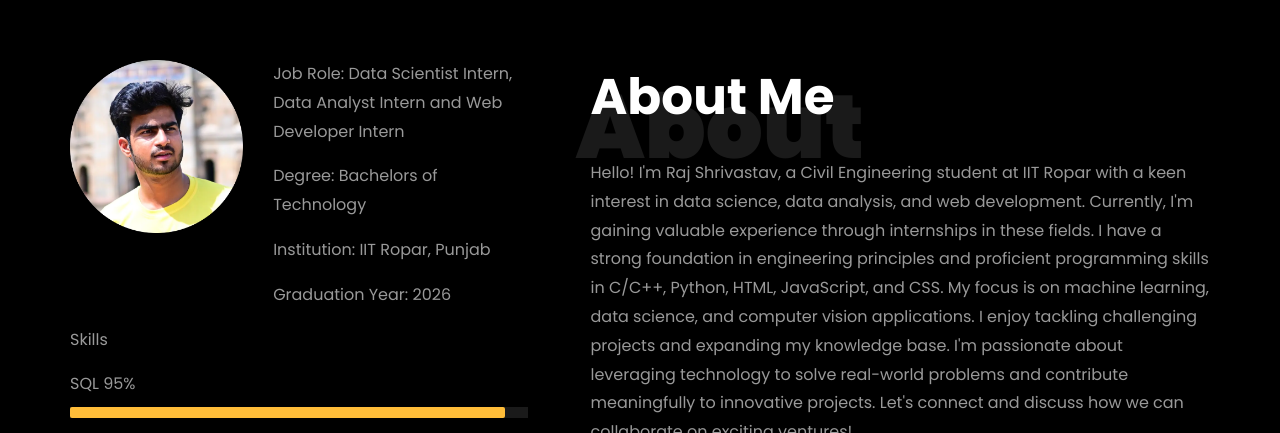
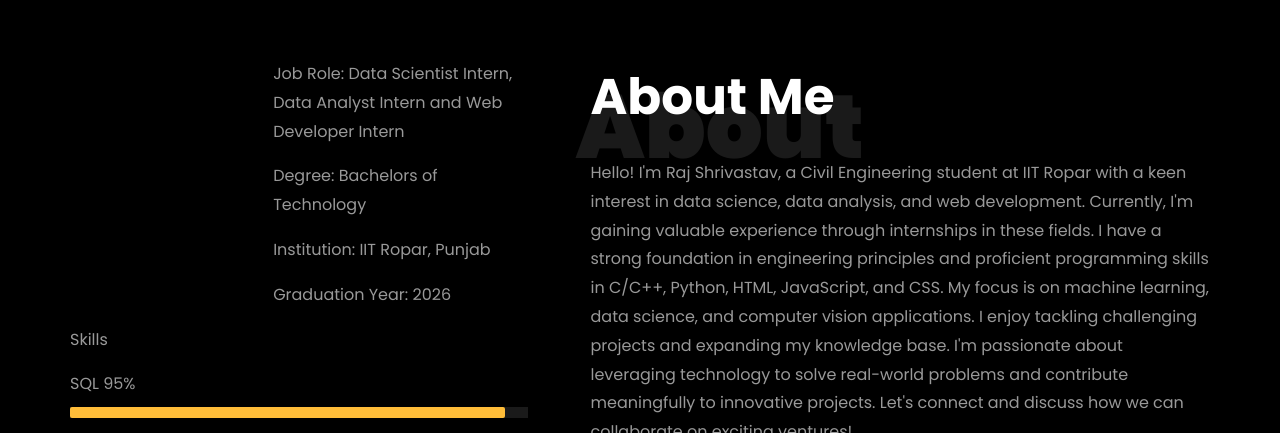
Before and after one commit to raj-learns/raj-learns.gihub.io, a plain HTML site: page index.html in a window 1280 px wide. Shown: the part 802-1235 px from the top of the page. Drawn offline with Linux system fonts and the light colour scheme; animation ran at ten frames a second; files whose address does not match are found by name.

Commit message:
index.html

```diff
--- a/index.html
+++ b/index.html
@@ -214,7 +214,7 @@
 								<div class="row">
 									<div class="col-sm-6 col-md-5">
 									  <div class="about-img">
-										<img src="images/about-me.png" class="img-fluid rounded b-shadow-a" alt="">
+<!-- 										<img src="images/about-me.png" class="img-fluid rounded b-shadow-a" alt=""> -->
 									  </div>
 									</div>
 									<!-- Details next to profile image -->
```
